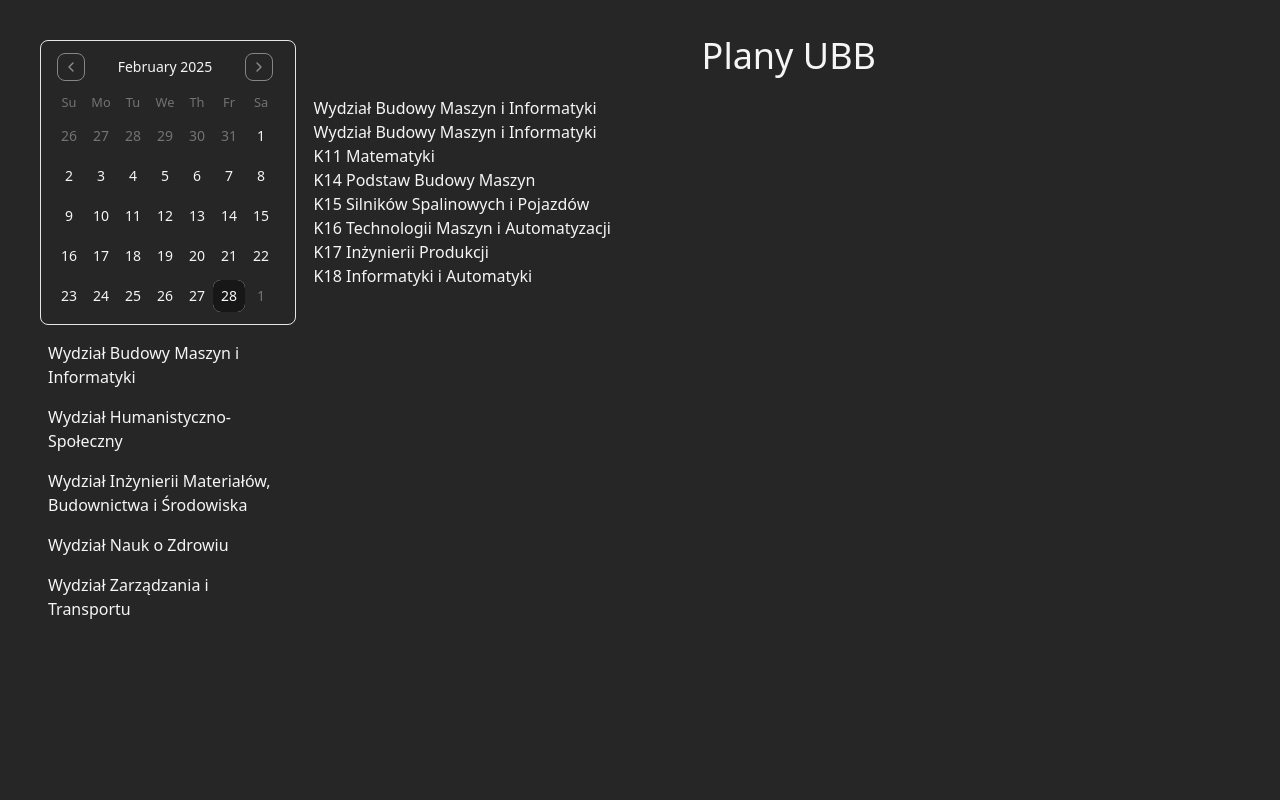
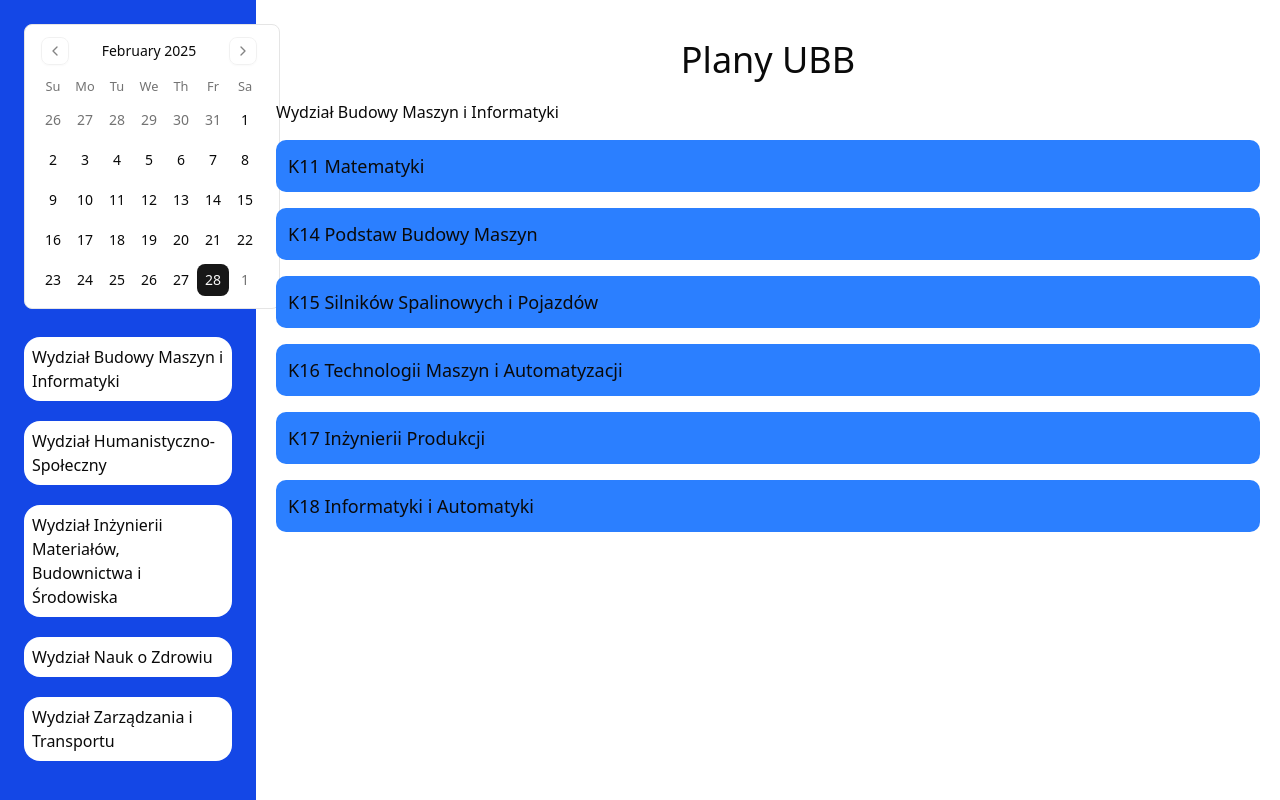
Before and after one commit to Sp3EdQQ/PZP-Plany, a React (Vite) app in the folder frontend/: page / in a window 1280 px wide. Both pictures are taken after a click on the element "Wydział Budowy Maszyn i Informatyki". Built offline with nearby package versions, Linux system fonts and the light colour scheme.

Commit message:
fetching from json works

```diff
--- a/frontend/src/App.tsx
+++ b/frontend/src/App.tsx
@@ -14,7 +14,7 @@
             .then((json: University) => setData(json))
     }, []);
     return (
-        <div className="bg-neutral-800 text-neutral-100 h-screen w-screen p-4">
+        <div className="h-max w-screen">
             <div className="flex flex-row">
                 <SideBarLeft propData={data} propSetSelectedWydzial={setSelectedWydzial}/>
                 {data && (<MainContent propData={data} propSelectedWydzial={selectedWydzial || ""}/>)}
--- a/frontend/src/components/MainContent.tsx
+++ b/frontend/src/components/MainContent.tsx
@@ -1,22 +1,32 @@
+import {Zajecia} from "@/components/Zajecia.tsx";
 import {University} from "../../types/University.ts";
 
 type MainContentProps = {
     propSelectedWydzial: string;
     propData: University;
 }
+
 export const MainContent = ({propSelectedWydzial, propData}: MainContentProps) => {
+
     const faculty = propData[propSelectedWydzial];
-
-    return (<div className="w-4/5">
+    return (
+        <div className="w-4/5 p-5">
             <h1 className="text-center p-5 text-4xl">Plany UBB</h1>
-        <div>{propSelectedWydzial}</div>
             <div>
                 <h1>{propSelectedWydzial}</h1>
                 {faculty ? (
-                Object.keys(faculty).map((katedra) => <div key={katedra}>{katedra}</div>)
+                    Object.keys(faculty).map((catedral) => (
+                        <Zajecia
+                            key={catedral}
+                            propCatedral={catedral}
+                            propSelectedWydzial={propSelectedWydzial}
+                            propData={propData}
+                        />
+                    ))
                 ) : (
-                <div>Wybierz katedre</div>
+                    <div>Wybierz katedrę</div>
                 )}
             </div>
-    </div>)
-}
+        </div>
+    );
+};
--- a/frontend/src/components/SideBarLeft.tsx
+++ b/frontend/src/components/SideBarLeft.tsx
@@ -10,18 +10,19 @@
 export const SideBarLeft = ({propData, propSetSelectedWydzial}: SideBarLeftProps) => {
     const [date, setDate] = useState<Date | undefined>(new Date())
 
-    return (<div className="w-1/5 flex-col m-6">
+    return (<div className="w-1/5 flex-col p-6 bg-blue-700 h-screen">
         <Calendar
             mode="single"
             selected={date}
             onSelect={setDate}
-            className="rounded-md border w-64"
+            className="rounded-md border w-64 bg-white "
         />
         <div className="pt-2">
             {propData && Object.keys(propData).map((wydzial) => (
                 <div onClick={() => {
                     propSetSelectedWydzial(wydzial);
-                }} className="p-2 cursor-pointer hover:text-blue-700">{wydzial}</div>
+                }}
+                     className="my-5 bg-white rounded-2xl *:m-5 p-2 cursor-pointer hover:bg-neutral-200">{wydzial}</div>
             ))}
         </div>
     </div>)
--- /dev/null
+++ b/frontend/src/components/Zajecia.tsx
@@ -0,0 +1,38 @@
+import {useState} from "react";
+import {University} from "../../types/University.ts";
+
+type ZajeciaProps = {
+    propCatedral: string;
+    propSelectedWydzial: string;
+    propData: University;
+}
+
+export const Zajecia = ({propCatedral, propSelectedWydzial, propData}: ZajeciaProps) => {
+    const [showClasses, setShowClasses] = useState(false);
+    const zajecia = propData[propSelectedWydzial]?.[propCatedral] || {};
+
+    return (
+        <div className="my-4">
+            <div
+                className="bg-blue-500 p-3 cursor-pointer rounded-lg text-lg"
+                onClick={() => setShowClasses(!showClasses)}
+            >
+                {propCatedral}
+            </div>
+            {showClasses && (
+                <div className="grid grid-cols-1 gap-4 mt-3">
+                    {Object.entries(zajecia).map(([nazwaZajec, nauczyciele]) => (
+                        <div key={nazwaZajec} className="bg-blue-500 p-4 rounded-lg shadow-lg">
+                            <h2 className="text-xl font-bold border-b pb-2 mb-2">{nazwaZajec}</h2>
+                            <ul>
+                                {nauczyciele.map((nauczyciel, index) => (
+                                    <li key={index} className="text-sm">{nauczyciel}</li>
+                                ))}
+                            </ul>
+                        </div>
+                    ))}
+                </div>
+            )}
+        </div>
+    );
+};
```
Lines whose indentation alone changed are shown as unchanged.
